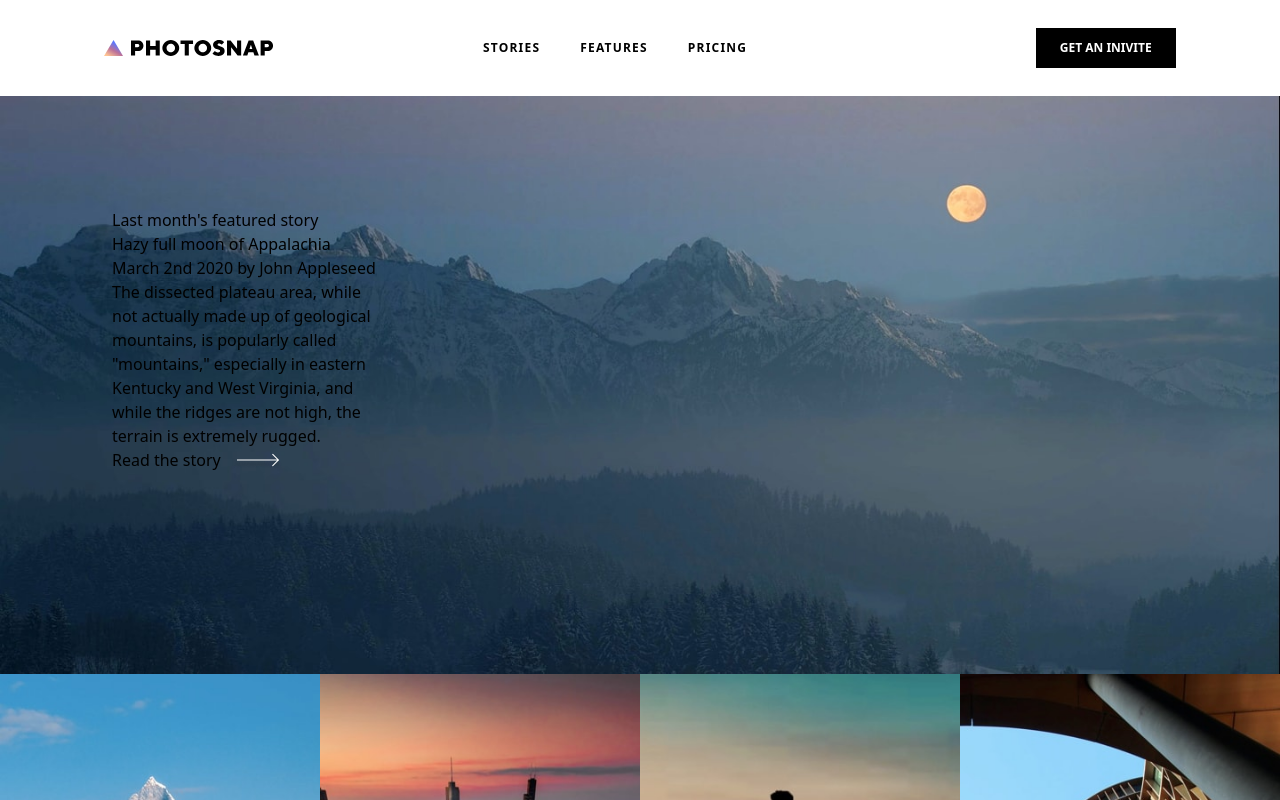
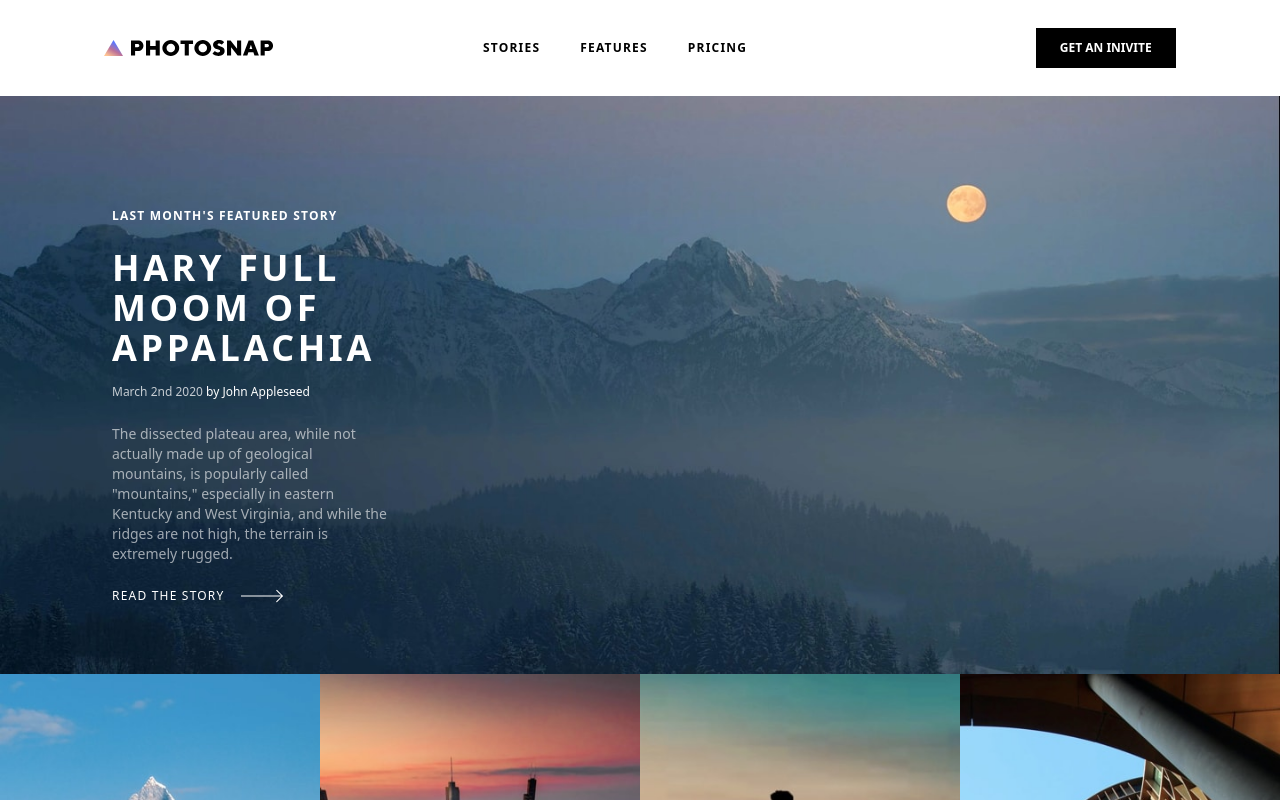
Before and after one commit to Georginio-prod/Photosnap, a Vue app: page /StoriesView in a window 1280 px wide. Shown: the top 800 px of the page. Built offline with nearby package versions, Linux system fonts and the light colour scheme.

Commit message:
style: merge style for the stories page

```diff
--- a/src/components/storView.vue
+++ b/src/components/storView.vue
@@ -3,26 +3,29 @@
 </script>
 
 <template>
-    <div class="relative h-full top-0">
+    <div class="relative h-full top-0 text-white">
         <img src="/public/stories/desktop/moon-of-appalacia.jpg" alt="background">
         <div class="absolute inset-0 py-28 pl-28 w-[387px]">
-            <p> Last month's featured story</p>
-
-            <p>
-                Hazy full moon of Appalachia
+            <p class="text-xs tracking-widest font-bold pb-6">
+                LAST MONTH'S FEATURED STORY
             </p>
 
-            <p>March 2nd 2020
-                <span>by John Appleseed</span>
+            <p class="text-4xl  tracking-widest font-bold pb-4">
+                HARY FULL MOOM OF APPALACHIA
             </p>
 
-            <p>The dissected plateau area, while not actually made up of geological mountains,
+            <p class="text-xs pb-6"><span class="opacity-75"> March 2nd 2020</span>
+                by John Appleseed
+            </p>
+
+            <p class="opacity-60 text-sm pb-6">The dissected plateau area, while not actually made up of geological
+                mountains,
                 is popularly called "mountains," especially in eastern Kentucky and West Virginia,
                 and while the ridges are not high, the terrain is extremely rugged.
             </p>
 
-            <p class="flex items-center">
-                <router-link>Read the story</router-link>
+            <p class="flex items-center text-xs tracking-widest">
+                <router-link class=" hover:underline underline-offset-2">READ THE STORY</router-link>
                 <img src="/public/Group 6.png" alt="arrow" class="ml-3">
             </p>
         </div>
@@ -338,7 +341,7 @@
                             Night at The Dark Forest
                         </h1>
                         <h2 class="mb-4 text-xs">
-                            by  Mohammed Abdul
+                            by Mohammed Abdul
                         </h2>
                         <div class="w-full h-0.5 bg-line opacity-25 mb-4"></div>
                     </div>
```
